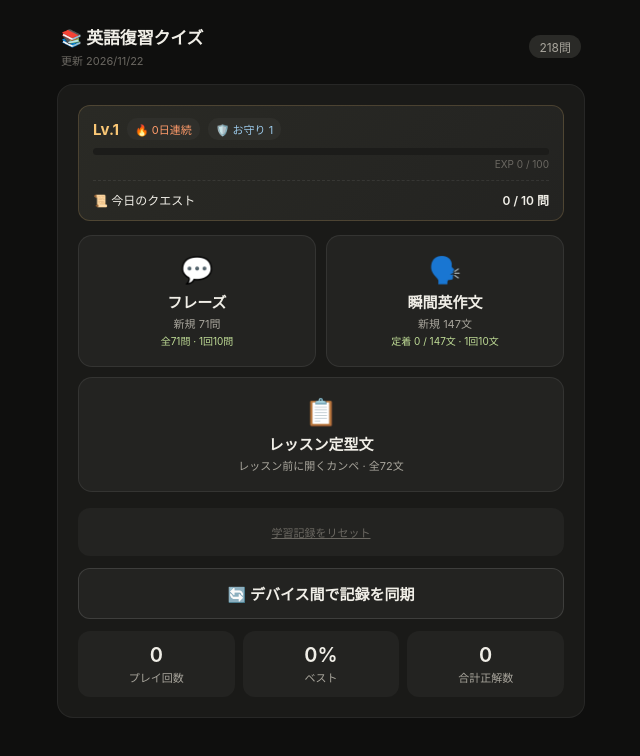
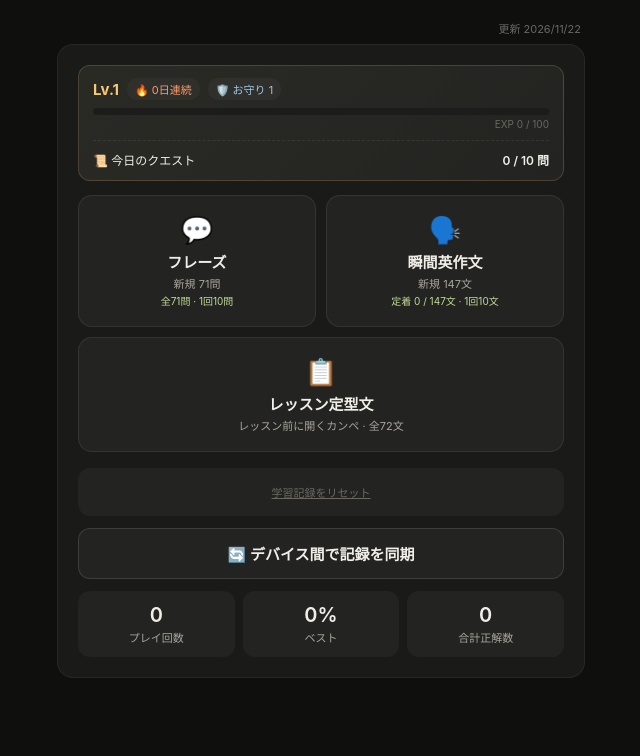
Before and after one commit to YukiInoue06/yuki_english_made_from_cloude, a plain HTML site: page index.html in a window 1280 px wide. Shown: the whole page, without its empty margins (319-959 px from the left). Drawn offline with Linux system fonts and the light colour scheme.

Commit message:
ヘッダーのタイトルと問題総数の表示を削除
- 「📚 英語復習クイズ」と「NNN問」のバッジを削除
- 未使用になった TOTAL 定数も削除
- 最新版の確認用に更新日のみ右上に残す

Co-Authored-By: Claude Opus 5 <noreply@anthropic.com>
Claude-Session: https://claude.ai/code/session_01PniNfU2U2DQRzvedeckADc

```diff
--- a/index.html
+++ b/index.html
@@ -21,10 +21,8 @@
     min-height: 100dvh;
   }
   .app { max-width: 560px; margin: 0 auto; padding: 16px 16px calc(24px + env(safe-area-inset-bottom)) 16px; padding-top: calc(16px + env(safe-area-inset-top)); }
-  .header { display: flex; align-items: center; justify-content: space-between; padding: 8px 4px 16px; }
-  .header h1 { font-size: 17px; font-weight: 600; margin: 0; letter-spacing: -0.01em; color: #f0eee7; }
-  .header .updated { font-size: 11px; color: #6b6862; margin-top: 3px; }
-  .header .total { font-size: 12px; color: #a8a59c; background: #2a2a27; padding: 3px 10px; border-radius: 12px; }
+  .header { display: flex; align-items: center; justify-content: flex-end; padding: 4px 4px 8px; }
+  .header .updated { font-size: 11px; color: #6b6862; }
   .card { background: #1a1a18; border: 1px solid rgba(255,255,255,0.06); border-radius: 16px; padding: 20px; margin-bottom: 12px; }
   .subtitle { font-size: 13px; color: #a8a59c; margin: 0 0 16px; line-height: 1.5; }
   .mode-grid { display: grid; grid-template-columns: 1fr 1fr; gap: 10px; margin-bottom: 16px; }
@@ -155,11 +153,7 @@
 <body>
 <div class="app">
   <div class="header">
-    <div>
-      <h1>📚 英語復習クイズ</h1>
-      <div class="updated" id="updated-badge"></div>
-    </div>
-    <span class="total" id="total-badge"></span>
+    <div class="updated" id="updated-badge"></div>
   </div>
   <div class="card" id="root"></div>
 </div>
@@ -741,8 +735,6 @@ const SPEAK_ALL = [
   ...BRIDGE.map(b => ({ id: b.id, ja: b.raw, simple: b.simple, en: b.en, note: b.note, theme: b.theme }))
 ];
 
-const TOTAL = QUESTIONS.phrase.length + SPEAK_ALL.length;
-document.getElementById('total-badge').textContent = TOTAL + '問';
 
 // 内容を追加・修正したら、必ずこの日付を更新すること（最新版かどうかの確認用）
 const APP_UPDATED = '2026/11/22';
```
